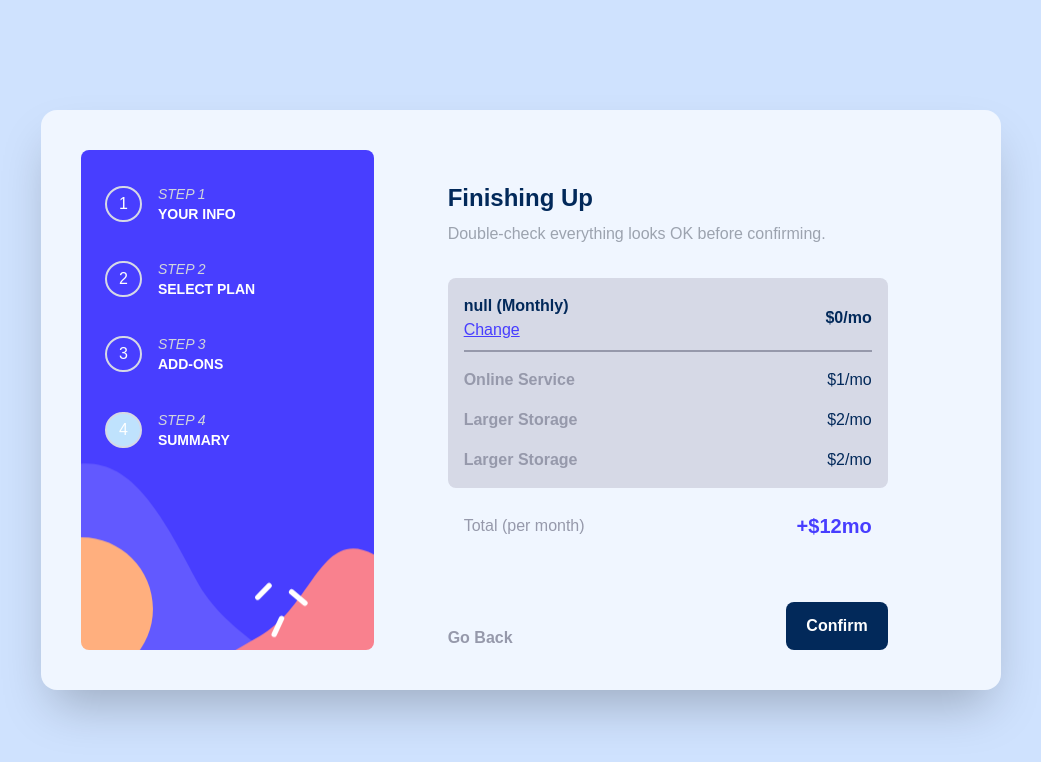
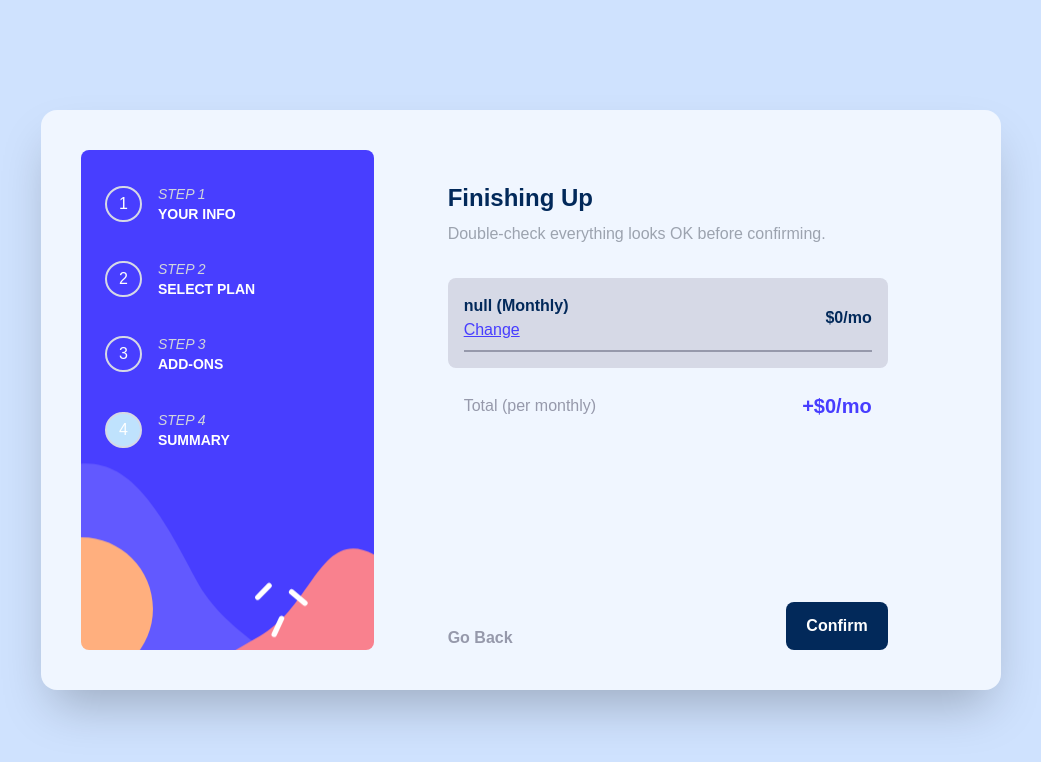
Before and after one commit to Wendell00/Multi-Step-Form, a React (Vite) app: page /summary in a window 1280 px wide. Shown: the top 762 px of the page, without its empty margins (119-1160 px from the left). Built offline with nearby package versions, Linux system fonts and the light colour scheme.

Commit message:
Sumario finalizado

```diff
--- a/src/pages/addOns/addOns.jsx
+++ b/src/pages/addOns/addOns.jsx
@@ -28,7 +28,7 @@ export const AddOns = () => {
                     <ul className='w-[455px]'>
                         <li className='flex justify-between mt-2 w-full items-center border-[1px] border-solid border-[#473dff] rounded-lg p-2'>
                             <input type="checkbox" className='addCheck bg-[#473dff] justify-self-center ml-[15px]' onClick={() => {
-                                setInputsInf({...inputsInf, onlineService: {active: !inputsInf.onlineService.active}})
+                                setInputsInf({...inputsInf, onlineService: {active: !inputsInf.onlineService.active, price: 1}})
                                 }} defaultChecked={inputsInf.onlineService.active}/>
                             <div className='ml-[-93px]'>
                                 <p className='text-[#02295a] font-bold'>Online service</p>
@@ -38,7 +38,7 @@ export const AddOns = () => {
                         </li>
                         <li className='flex mt-2 justify-between w-full items-center border-[1px] border-solid border-[#473dff] rounded-lg p-2'>
                             <input type="checkbox" className='addCheck bg-[#473dff] justify-self-center ml-[15px]' onClick={() => {
-                                setInputsInf({...inputsInf, largerStorage: {active: !inputsInf.largerStorage.active}})}} defaultChecked={inputsInf.largerStorage.active}/>
+                                setInputsInf({...inputsInf, largerStorage: {active: !inputsInf.largerStorage.active, price: 2}})}} defaultChecked={inputsInf.largerStorage.active}/>
                             <div className='ml-[-125px]'>
                                 <p className='text-[#02295a] font-bold'>Larger storage</p>
                                 <p className='text-[#9699ab] font-thin'>Extra 1TB of cloud save</p>
@@ -47,7 +47,7 @@ export const AddOns = () => {
                         </li>
                         <li className='flex mt-2 justify-between w-full items-center border-[1px] border-solid border-[#473dff] rounded-lg p-2'>
                             <input type="checkbox" className='addCheck checked:bg-[#473dff] justify-self-center ml-[15px]' onClick={() => {
-                                setInputsInf({...inputsInf, customizableProfile: {active: !inputsInf.customizableProfile.active}})}} defaultChecked={inputsInf.customizableProfile.active}/>
+                                setInputsInf({...inputsInf, customizableProfile: {active: !inputsInf.customizableProfile.active, price: 2}})}} defaultChecked={inputsInf.customizableProfile.active}/>
                             <div className='ml-[-85px]'>
                                 <p className='text-[#02295a] font-bold'>Customizable Profile</p>
                                 <p className='text-[#9699ab] font-thin'>Custom theme on your profile</p>
--- a/src/pages/summary/summary.jsx
+++ b/src/pages/summary/summary.jsx
@@ -5,7 +5,24 @@ import { FormContext } from '../../contexts/FormContext'
 import { Aside } from '../../components/Aside'
 import { useNavigate } from 'react-router-dom'
 
+const SummaryOns = (props) =>{
+
+    const { inputsInf, setInputsInf } = useContext(FormContext)
+
+    if(props.inf.active){
+        return(
+            <>
+                <div className='flex justify-between items-center mt-4'>
+                        <h1 className='text-[#9699ab] font-bold'>{props.title}</h1>
+                        <p className='text-[#02295a] font-thin'>${inputsInf.periodPlan ? `${props.inf.price * 10}/yr` : `${props.inf.price}/mo`}</p>
+                 </div>
+            </>
+        )
+    }
+}
+
 export const Summary = () => {
+
     const { inputsInf, setInputsInf } = useContext(FormContext)
 
     function handlePlanValue(){
@@ -20,6 +37,23 @@ export const Summary = () => {
         else navigate('/add-ons')
     }
 
+    function calculateTotalPrice(param){
+        let total = 0
+        if(param.active){
+            total = param.price
+            if(inputsInf.periodPlan){
+                total *= 10
+            }
+        }
+        return total
+    }
+
+    function totalPrice(){
+        let total = calculateTotalPrice(inputsInf.onlineService)
+        total += calculateTotalPrice(inputsInf.largerStorage)
+        total += calculateTotalPrice(inputsInf.customizableProfile)
+        return total
+    }
 
     return (
         <>
@@ -40,24 +74,14 @@ export const Summary = () => {
                             </div>
                         </div>
                         <div className=' items-center border-t-2 border-[#9699ab]'>
-                            <div className='flex justify-between items-center mt-4'>
-                                <h1 className='text-[#9699ab] font-bold'>Online Service</h1>
-                                <p className='text-[#02295a] font-thin'>$1/mo</p>
-                            </div>
-                            <div className='flex justify-between items-center mt-4'>
-                                <h1 className='text-[#9699ab] font-bold'>Larger Storage</h1>
-                                <p className='text-[#02295a] font-thin'>$2/mo</p>
-                            </div>
-                            <div className='flex justify-between items-center mt-4'>
-                                <h1 className='text-[#9699ab] font-bold'>Larger Storage</h1>
-                                <p className='text-[#02295a] font-thin'>$2/mo</p>
-                            </div>
-
+                            <SummaryOns inf={inputsInf.onlineService} title='Online Service'/>
+                            <SummaryOns inf={inputsInf.largerStorage} title='Larger Storage'/>
+                            <SummaryOns inf={inputsInf.customizableProfile} title='Customizable Profile'/>
                         </div>
                     </div>
                     <div className='flex justify-between items-center mt-6 px-4'>
-                        <p className='text-[#9699ab] font-thin'>Total (per month)</p>
-                        <h1 className='text-[#473dff] text-xl font-bold'>+$12mo</h1>
+                        <p className='text-[#9699ab] font-thin'>Total (per {inputsInf.periodPlan ? 'yearly': 'monthly'})</p>
+                        <h1 className='text-[#473dff] text-xl font-bold'>+${handlePlanValue()+totalPrice()}/{inputsInf.periodPlan ? 'yr' : 'mo'}</h1>
                     </div>
                     <div className='flex justify-between items-center mt-8 absolute w-full bottom-[0px]'>
                         <h1 className='cursor-pointer self-end font-bold text-[#9699ab] hover:text-[#02295a]' onClick={() => handlerFormInfo(false)}>Go Back</h1>
```
